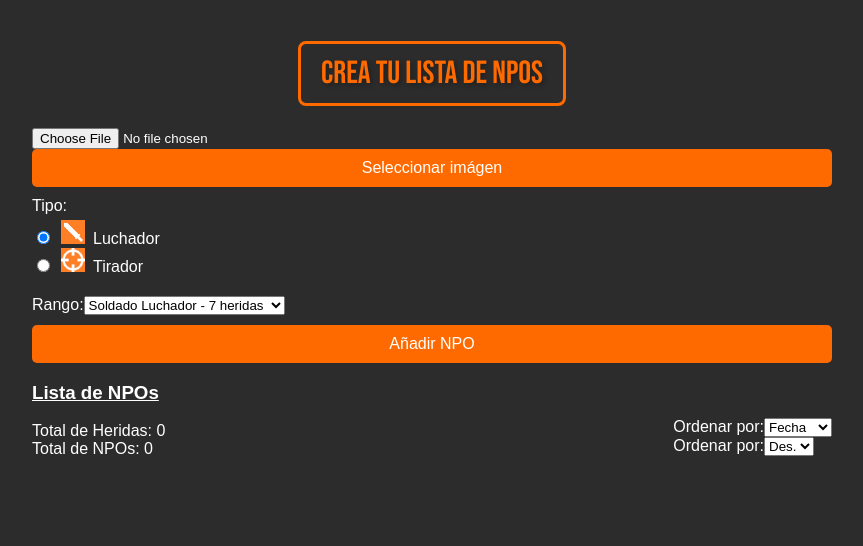
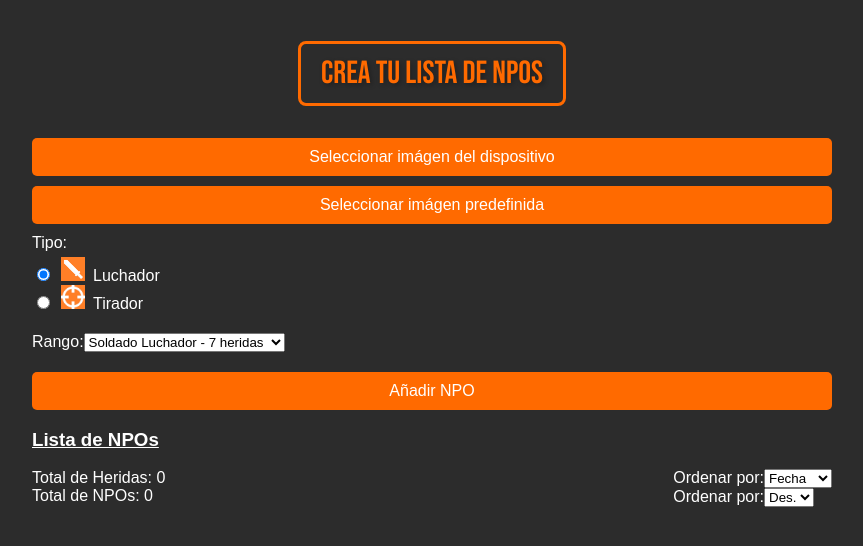
Before and after one commit to ChickenPolloHammer/NPO_tool, a React (Create React App) app: page / in a window 1280 px wide. Shown: the top 546 px of the page, without its empty margins (208-1071 px from the left). Built offline with nearby package versions, Linux system fonts and the light colour scheme.

Commit message:
mejora estetica boton camara y ajustes menores

```diff
--- a/src/App.css
+++ b/src/App.css
@@ -71,6 +71,7 @@ button {
   font-size: 1rem;
   transition: background-color 0.3s ease;
   border-radius: 5px;
+  margin-top: 10px;
 }
 
 button:hover {
--- a/src/components/ListaNPO.js
+++ b/src/components/ListaNPO.js
@@ -101,7 +101,7 @@ const ListaNPO = () => {
           <label style={{ display: 'block' }}>Total de NPOs: {totalNPOs}</label>
         </div>
 
-        <div style={{ display: 'flex', flexDirection: 'column', marginTop: '55px'}}>
+        <div style={{ display: 'flex', flexDirection: 'column', marginTop: '59px'}}>
           {/* Selector para elegir el criterio de orden */}
           <div>
             <label htmlFor="sortBy">Ordenar por:</label>
--- a/src/components/SelectorNPO.js
+++ b/src/components/SelectorNPO.js
@@ -123,19 +123,30 @@ const SelectorNPO = ({ onAdd }) => {
     }
   };
 
+  const triggerFileInput = () => {
+    // Disparar el clic en el input oculto
+    document.getElementById('fileInput').click();
+  };
+
   return (
     <div style={{ display: 'flex', flexDirection: 'column' }}>
       {/* <h3 style={{ textDecoration: 'underline' }}>Elegir NPO</h3>*/}
       {/* Botón para sacar/seleccionar imágen del dispositivo */}
+      <button
+        onClick={triggerFileInput}>
+        Seleccionar imágen del dispositivo
+      </button>
+      {/* Input oculto */}
       <input
+        id="fileInput"
         type="file"
         accept="image/*"
-        capture="environment" // Permite usar la cámara si está disponible
         onChange={handleImageUpload}
+        style={{ display: 'none' }}
       />
       {/* Botón para mostrar/ocultar imágenes */}
       <button onClick={toggleImageOptions}>
-        {showImages ? 'Ocultar imágenes' : 'Seleccionar imágen'}
+        {showImages ? 'Ocultar imágenes' : 'Seleccionar imágen predefinida'}
       </button>
 
       {/* Selección de Imagen */}
```
